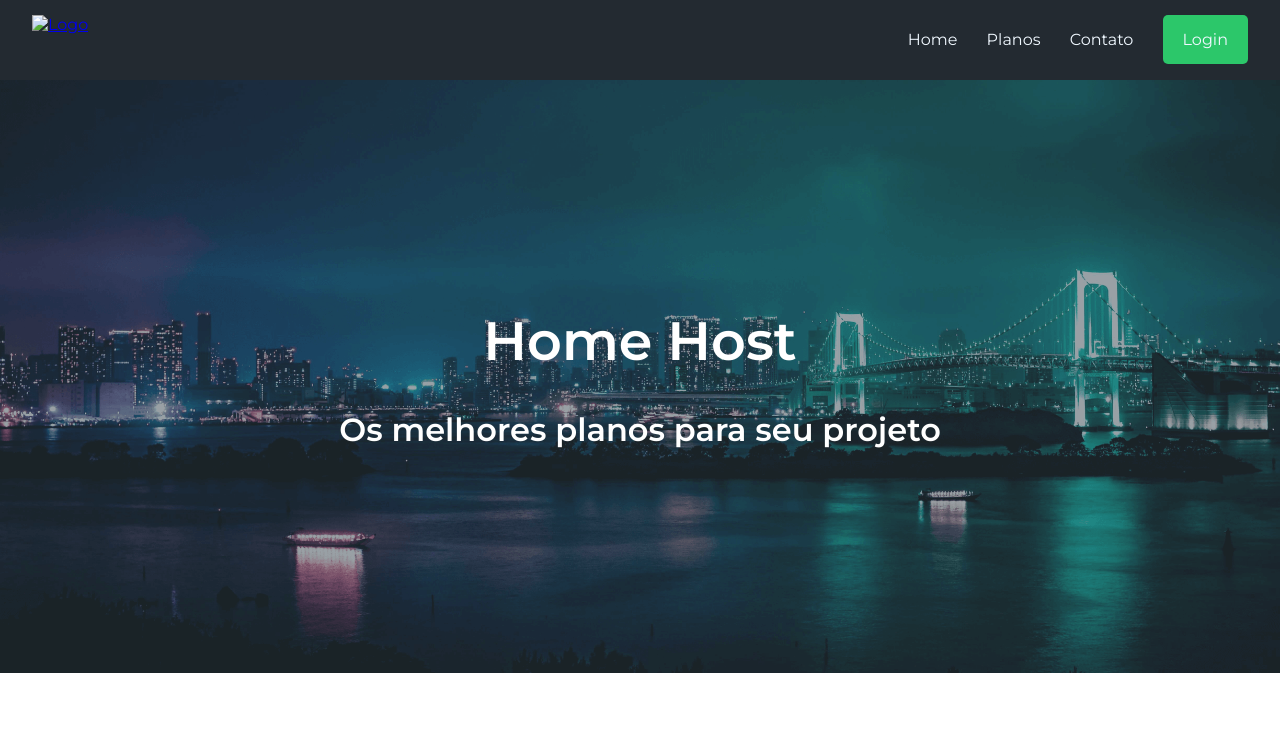
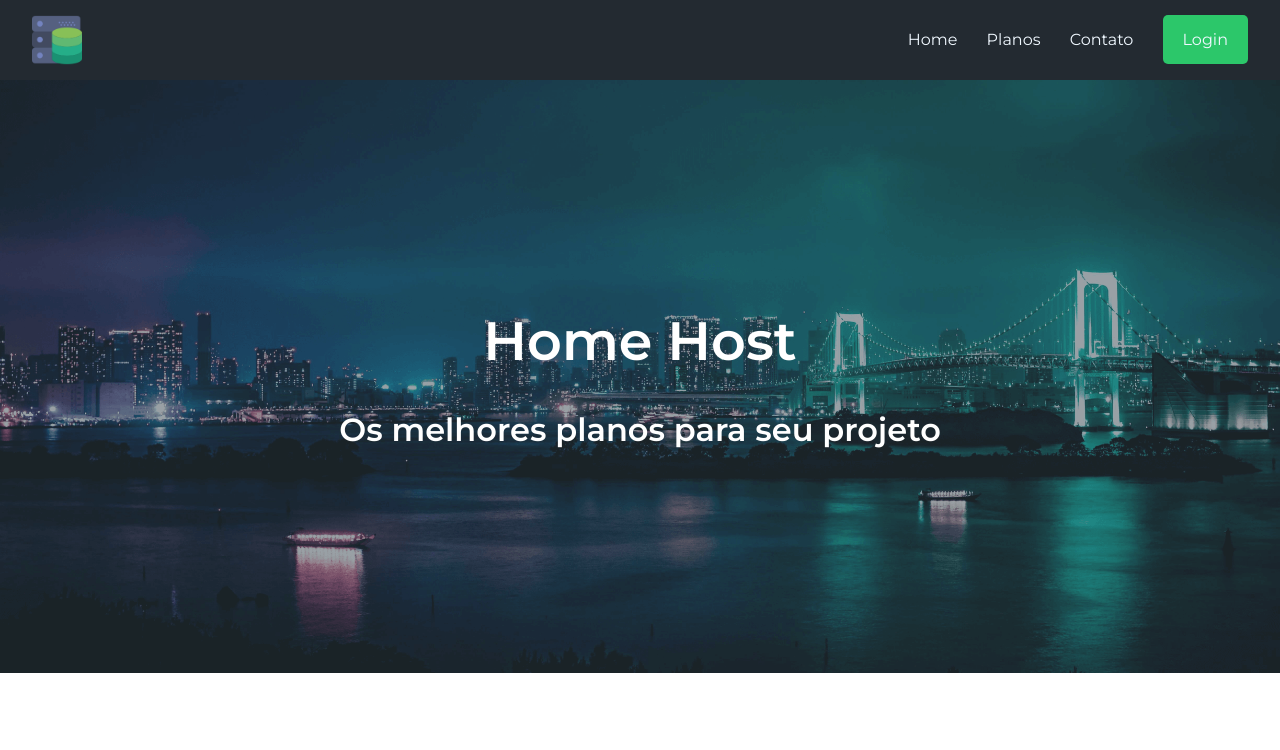
Before and after one commit to guidionisio5/home_host, a plain HTML site: page index.html in a window 1280 px wide. Shown: the top 750 px of the page. Drawn offline with Linux system fonts and the light colour scheme; the site is published under a folder, as on GitHub Pages, so addresses that start at the root find nothing.

Commit message:
logo ajuste link

```diff
--- a/index.html
+++ b/index.html
@@ -25,7 +25,7 @@
             <div class="navbar-container">
                 <nav>
                     <a href="index.html">
-                        <img class="logo" src="/img/home.png" alt="Logo">
+                        <img class="logo" src="img/home.png" alt="Logo">
                     </a>
 
                     <ul class="nav-itens">
```
